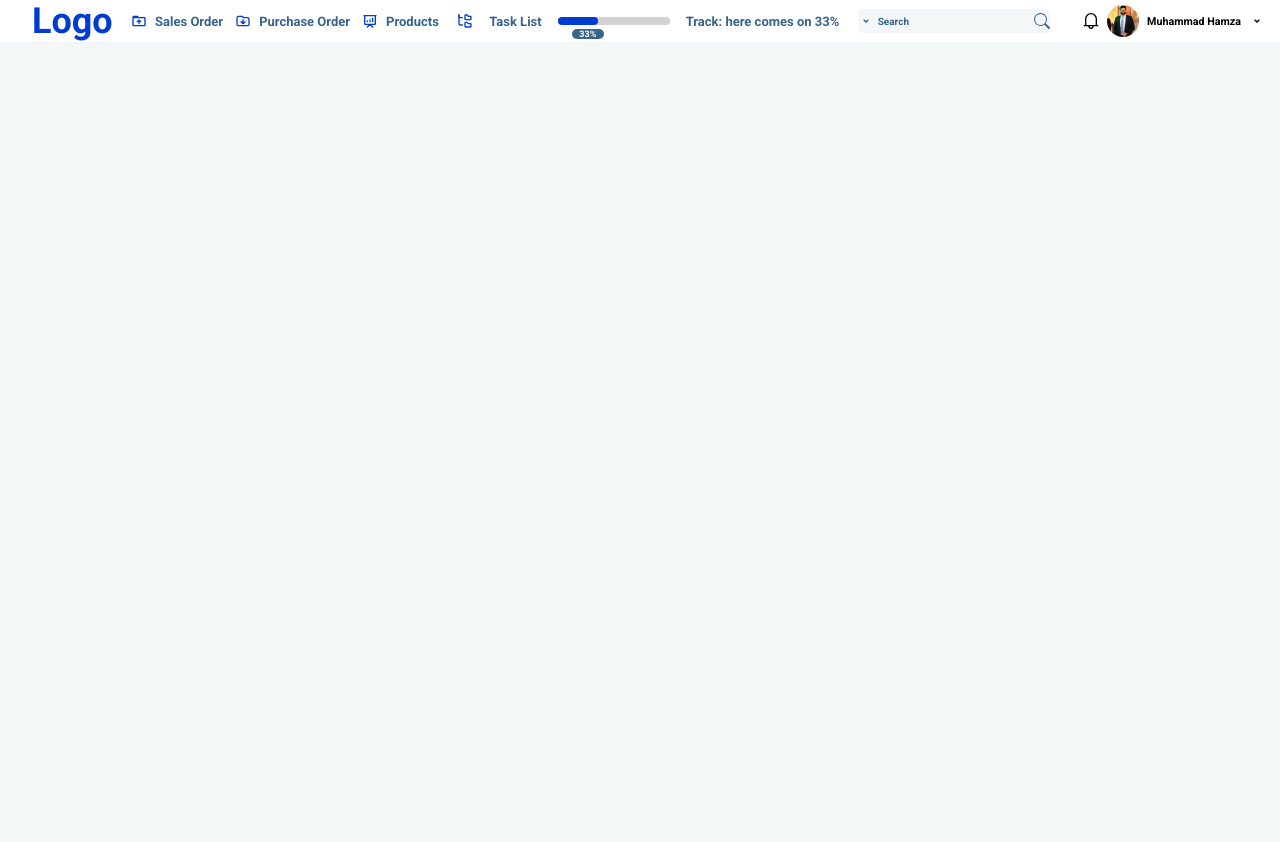
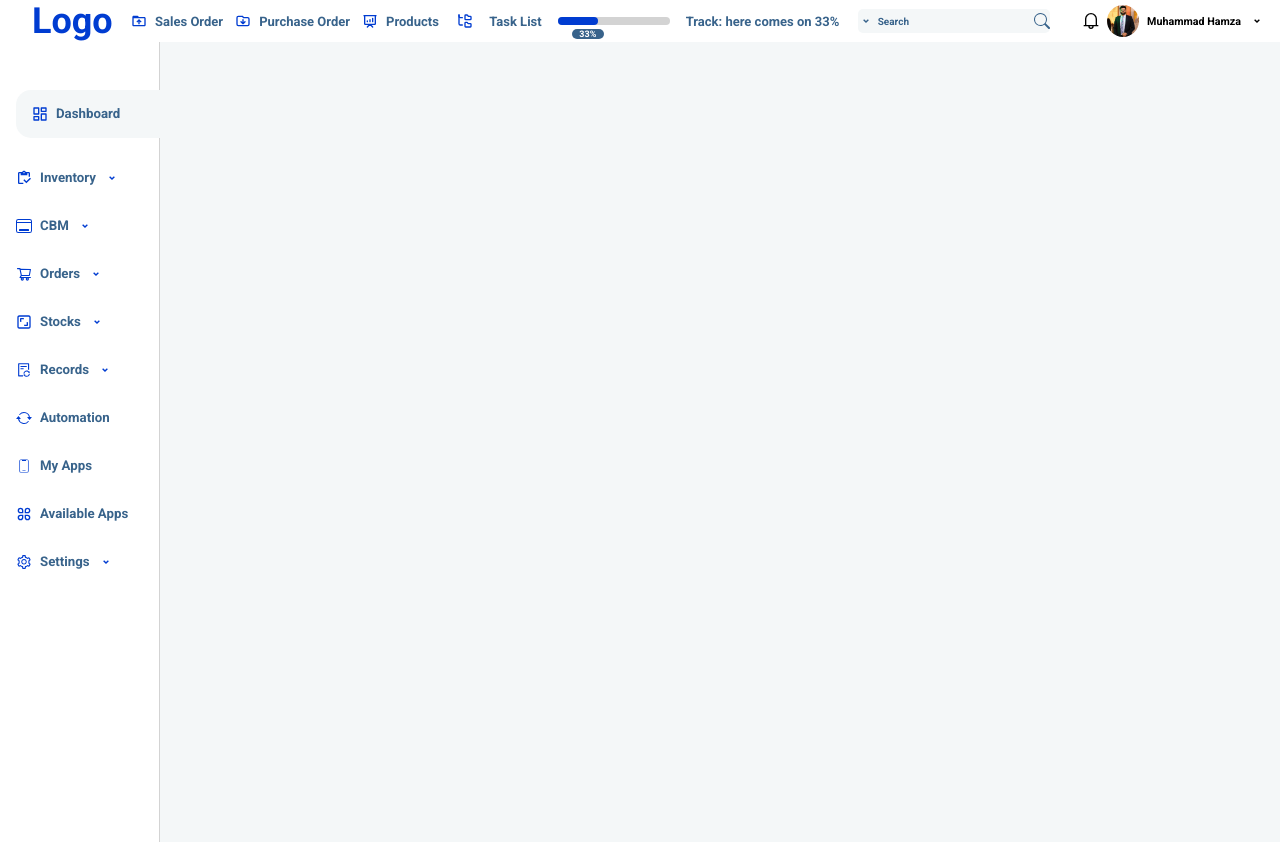
Before and after one commit to EdraakSystems/dashboard, a React (Create React App) app: page / in a window 1280 px wide. Before the commit the page ends 800 px from the top, so only its background shows below. Built offline with nearby package versions, Linux system fonts and the light colour scheme.

Commit message:
leftNav final

```diff
--- a/src/App.jsx
+++ b/src/App.jsx
@@ -2,11 +2,13 @@ import React from 'react'
 import './index.css'
 
 import Navbar from './components/Navbar/Navbar'
+import Leftnav from './components/Leftnav/Leftnav'
 
 const App = () => {
   return (
     <>
       <Navbar />
+      <Leftnav />
     </>
   )
 }
--- a/src/components/Leftnav/Leftnav.css
+++ b/src/components/Leftnav/Leftnav.css
@@ -0,0 +1,32 @@
+.left_nav {
+    display: flex;
+    flex-direction: column;
+    gap: 2rem;
+    width: 10rem;
+    height: 100vh;
+    background: #ffffff;
+    padding: 3rem 1rem;
+    border-right: 1px solid lightgray;
+
+}
+
+.first_child {
+    background-color: var(--bg_clr);
+    width: 115%;
+    height: 3rem;
+    padding: 1rem 1rem;
+    border-top-left-radius: 15px;
+    border-bottom-left-radius: 15px;
+
+}
+
+.left_nav_list {
+    display: flex;
+    gap: 0.5rem;
+    font-size: 1rem;
+    color: var(--pri_clr);
+}
+
+.left_nav_list h5 {
+    color: var(--sec_clr);
+}
--- a/src/components/Leftnav/Leftnav.jsx
+++ b/src/components/Leftnav/Leftnav.jsx
@@ -1,9 +1,69 @@
 import React from 'react'
 import './Leftnav.css'
+import { RiArrowDropDownLine } from 'react-icons/ri'
+import { LuLayoutDashboard } from 'react-icons/lu'
+import { MdOutlineInventory } from 'react-icons/md'
+import { BsWindowDesktop } from 'react-icons/bs'
+import { AiOutlineShoppingCart } from 'react-icons/ai'
+import { CgShutterstock } from 'react-icons/cg'
+import { AiOutlineFileSync } from 'react-icons/ai'
+import { BsArrowRepeat } from 'react-icons/bs'
+import { CiMobile3 } from 'react-icons/ci'
+import { RiAppsLine } from 'react-icons/ri'
+import { AiOutlineSetting } from 'react-icons/ai'
+
 
 const Leftnav = () => {
     return (
-        <div>Leftnav</div>
+        <div className='left_nav'>
+            <li className="left_nav_list first_child">
+                <LuLayoutDashboard />
+                <h5>Dashboard</h5>
+
+            </li>
+            <li className="left_nav_list">
+                <MdOutlineInventory />
+                <h5>Inventory</h5>
+                <RiArrowDropDownLine />
+            </li>
+            <li className="left_nav_list">
+                <BsWindowDesktop />
+                <h5>CBM</h5>
+                <RiArrowDropDownLine />
+            </li>
+            <li className="left_nav_list">
+                <AiOutlineShoppingCart />
+                <h5>Orders</h5>
+                <RiArrowDropDownLine />
+            </li>
+            <li className="left_nav_list">
+                <CgShutterstock />
+                <h5>Stocks</h5>
+                <RiArrowDropDownLine />
+            </li>
+            <li className="left_nav_list">
+                <AiOutlineFileSync />
+                <h5>Records</h5>
+                <RiArrowDropDownLine />
+            </li>
+            <li className="left_nav_list">
+                <BsArrowRepeat />
+                <h5>Automation</h5>
+            </li>
+            <li className="left_nav_list">
+                <CiMobile3 />
+                <h5>My Apps</h5>
+            </li>
+            <li className="left_nav_list">
+                <RiAppsLine />
+                <h5>Available Apps</h5>
+            </li>
+            <li className="left_nav_list">
+                <AiOutlineSetting />
+                <h5>Settings</h5>
+                <RiArrowDropDownLine />
+            </li>
+        </div>
     )
 }
 
```
